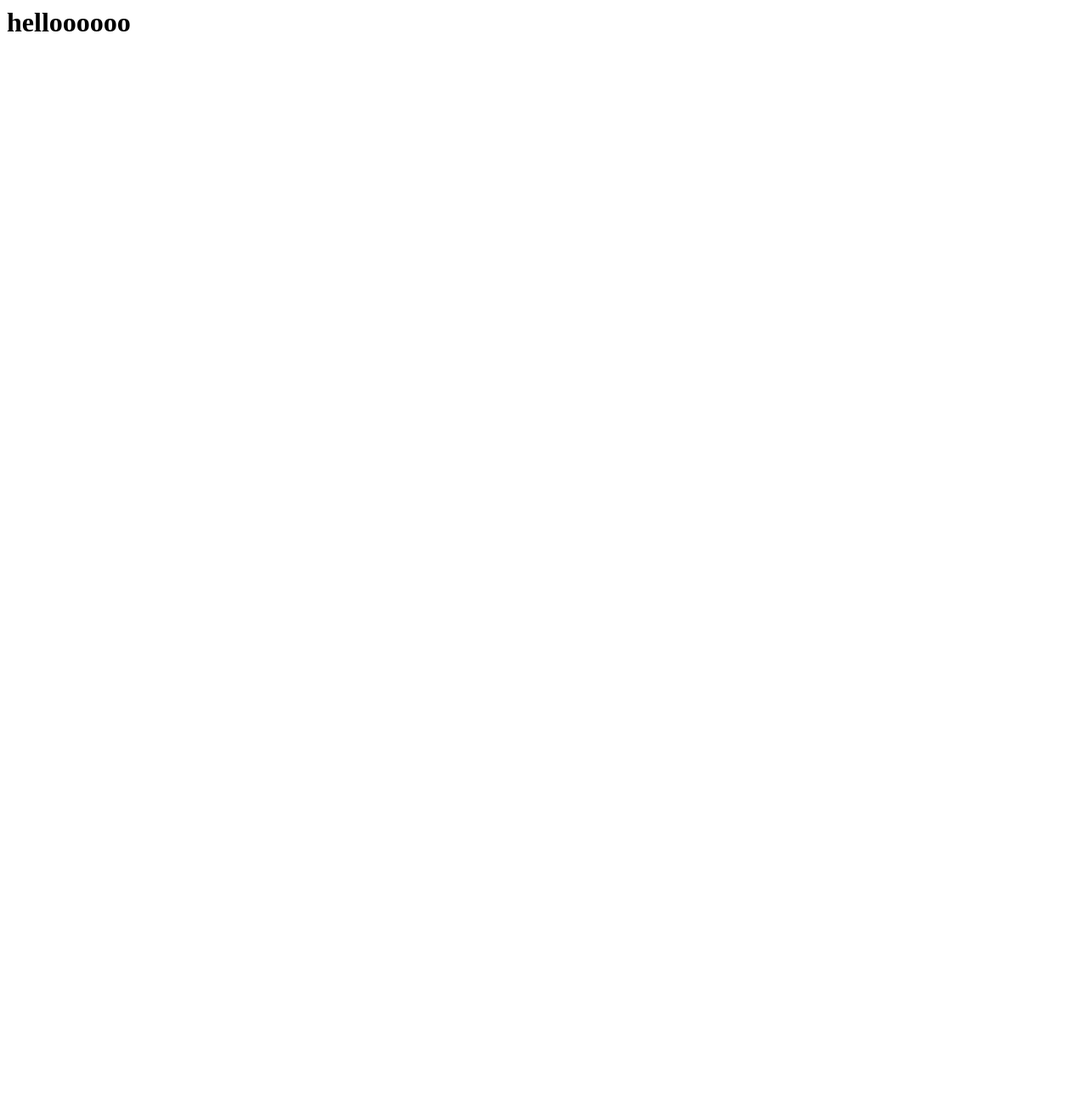
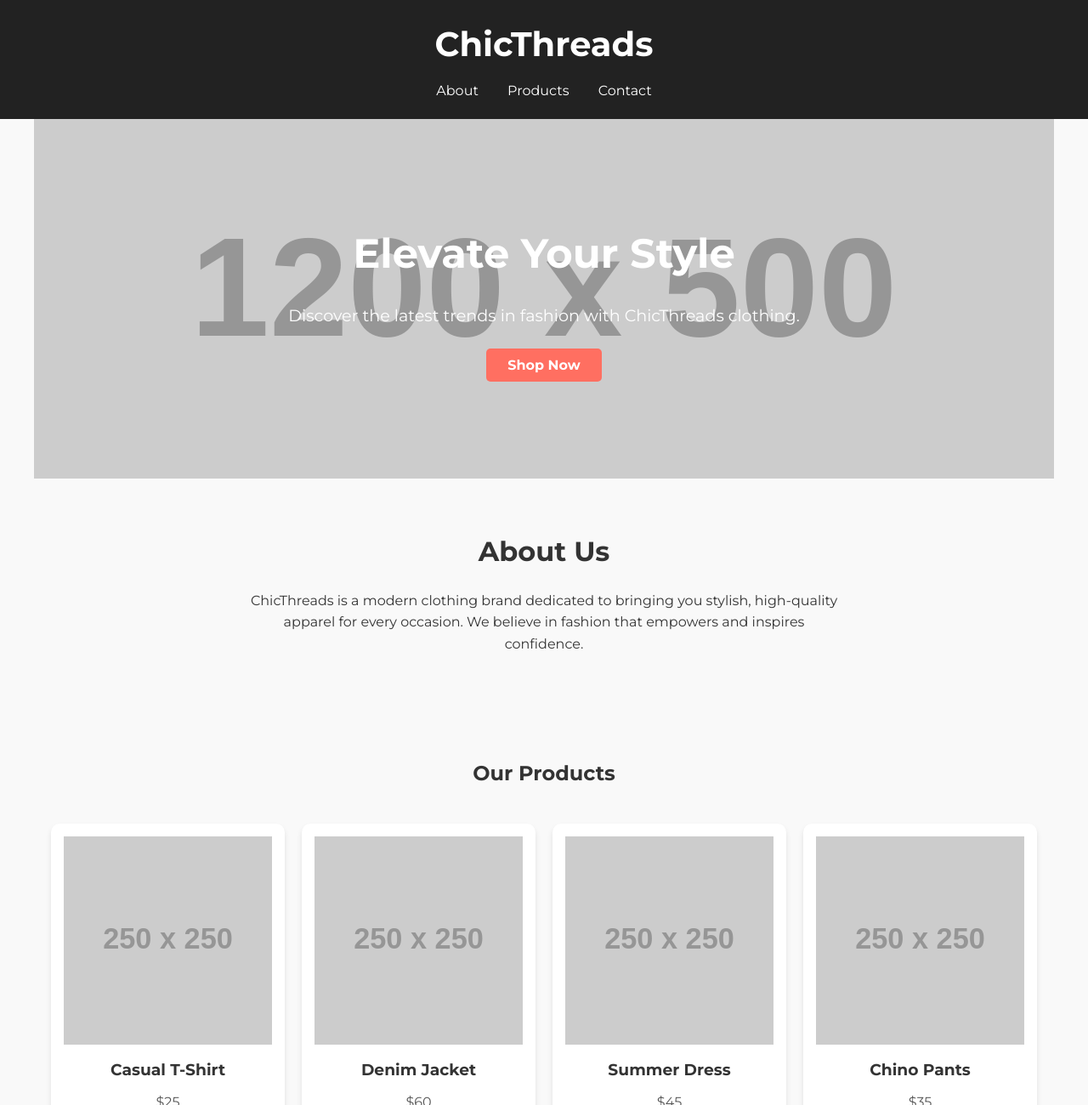
Before and after one commit to manisaaaa/pun, a plain HTML site: page index.html in a window 1280 px wide. Shown: the top 1300 px of the page at 85% size. Before the commit the page ends 800 px from the top, so only its background shows below. Drawn offline with Linux system fonts and the light colour scheme; placeholder pictures from the web are drawn by us.

Commit message:
Update index.html

```diff
--- a/index.html
+++ b/index.html
@@ -1 +1,134 @@
-<h1>helloooooo           </h1>
+<!DOCTYPE html>
+<html lang="en">
+<head>
+  <meta charset="UTF-8">
+  <meta name="viewport" content="width=device-width, initial-scale=1.0">
+  <title>ChicThreads - Clothing Brand</title>
+  <link href="https://fonts.googleapis.com/css2?family=Montserrat:wght@400;700&display=swap" rel="stylesheet">
+  <style>
+    /* Global Styles */
+    * { margin: 0; padding: 0; box-sizing: border-box; font-family: 'Montserrat', sans-serif; }
+    body { line-height: 1.6; color: #333; background-color: #f9f9f9; }
+    a { text-decoration: none; color: inherit; }
+    img { max-width: 100%; display: block; }
+
+    /* Header */
+    header {
+      background: #222;
+      color: #fff;
+      padding: 20px;
+      text-align: center;
+    }
+    header h1 { font-size: 2.5rem; }
+    nav { margin-top: 10px; }
+    nav a { margin: 0 15px; color: #fff; font-weight: 500; }
+
+    /* Hero Section */
+    .hero {
+      background: url('https://via.placeholder.com/1200x500') center/cover no-repeat;
+      color: #fff;
+      text-align: center;
+      padding: 120px 20px;
+    }
+    .hero h2 { font-size: 3rem; margin-bottom: 20px; }
+    .hero p { font-size: 1.2rem; margin-bottom: 30px; }
+    .hero a { background: #ff6f61; padding: 10px 25px; color: #fff; border-radius: 5px; font-weight: bold; }
+
+    /* Sections */
+    section { padding: 60px 20px; max-width: 1200px; margin: auto; }
+
+    /* About */
+    .about { text-align: center; }
+    .about h2 { font-size: 2rem; margin-bottom: 20px; }
+    .about p { font-size: 1rem; max-width: 700px; margin: auto; }
+
+    /* Products */
+    .products { display: grid; grid-template-columns: repeat(auto-fit, minmax(250px, 1fr)); gap: 20px; }
+    .product-card { background: #fff; border-radius: 10px; padding: 15px; text-align: center; box-shadow: 0 4px 6px rgba(0,0,0,0.1); }
+    .product-card h3 { margin: 15px 0 10px; }
+    .product-card p { color: #555; margin-bottom: 10px; }
+    .product-card button { background: #ff6f61; color: #fff; border: none; padding: 10px 20px; border-radius: 5px; cursor: pointer; }
+
+    /* Contact */
+    .contact form { max-width: 500px; margin: auto; display: flex; flex-direction: column; gap: 15px; }
+    .contact input, .contact textarea { padding: 10px; border-radius: 5px; border: 1px solid #ccc; width: 100%; }
+    .contact button { background: #ff6f61; color: #fff; border: none; padding: 10px 20px; border-radius: 5px; cursor: pointer; }
+
+    /* Footer */
+    footer { background: #222; color: #fff; text-align: center; padding: 20px; margin-top: 40px; }
+  </style>
+</head>
+<body>
+
+  <!-- Header -->
+  <header>
+    <h1>ChicThreads</h1>
+    <nav>
+      <a href="#about">About</a>
+      <a href="#products">Products</a>
+      <a href="#contact">Contact</a>
+    </nav>
+  </header>
+
+  <!-- Hero Section -->
+  <section class="hero">
+    <h2>Elevate Your Style</h2>
+    <p>Discover the latest trends in fashion with ChicThreads clothing.</p>
+    <a href="#products">Shop Now</a>
+  </section>
+
+  <!-- About Section -->
+  <section id="about" class="about">
+    <h2>About Us</h2>
+    <p>ChicThreads is a modern clothing brand dedicated to bringing you stylish, high-quality apparel for every occasion. We believe in fashion that empowers and inspires confidence.</p>
+  </section>
+
+  <!-- Products Section -->
+  <section id="products">
+    <h2 style="text-align:center; margin-bottom:40px;">Our Products</h2>
+    <div class="products">
+      <div class="product-card">
+        <img src="https://via.placeholder.com/250x250" alt="Product 1">
+        <h3>Casual T-Shirt</h3>
+        <p>$25</p>
+        <button>Add to Cart</button>
+      </div>
+      <div class="product-card">
+        <img src="https://via.placeholder.com/250x250" alt="Product 2">
+        <h3>Denim Jacket</h3>
+        <p>$60</p>
+        <button>Add to Cart</button>
+      </div>
+      <div class="product-card">
+        <img src="https://via.placeholder.com/250x250" alt="Product 3">
+        <h3>Summer Dress</h3>
+        <p>$45</p>
+        <button>Add to Cart</button>
+      </div>
+      <div class="product-card">
+        <img src="https://via.placeholder.com/250x250" alt="Product 4">
+        <h3>Chino Pants</h3>
+        <p>$35</p>
+        <button>Add to Cart</button>
+      </div>
+    </div>
+  </section>
+
+  <!-- Contact Section -->
+  <section id="contact" class="contact">
+    <h2 style="text-align:center; margin-bottom:20px;">Contact Us</h2>
+    <form>
+      <input type="text" placeholder="Your Name" required>
+      <input type="email" placeholder="Your Email" required>
+      <textarea rows="5" placeholder="Your Message" required></textarea>
+      <button type="submit">Send Message</button>
+    </form>
+  </section>
+
+  <!-- Footer -->
+  <footer>
+    &copy; 2026 ChicThreads. All rights reserved.
+  </footer>
+
+</body>
+</html>
```
